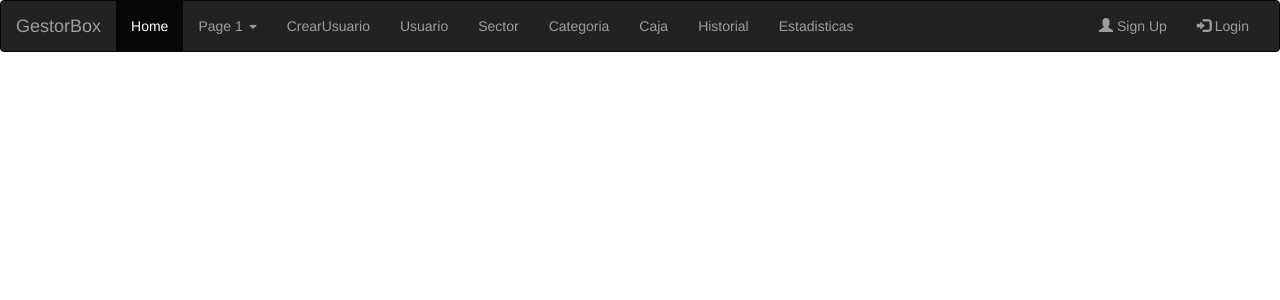
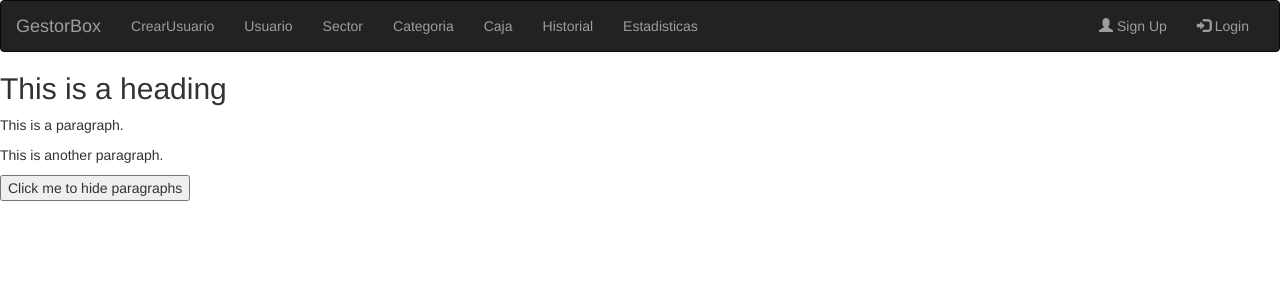
Before and after one commit to JulioCesar1988/GestorBox2018, a PHP site: page /views/estadisticas.php in a window 1280 px wide. Shown: the top 300 px of the page. Run offline with PHP 8.4, Linux system fonts and the light colour scheme.

```diff
--- a/views/estadisticas.php
+++ b/views/estadisticas.php
@@ -2,10 +2,26 @@
 <html>
 <head>
   <title>Diagramas de estadisticas del sistemas </title>
+  <script src="https://ajax.googleapis.com/ajax/libs/jquery/3.3.1/jquery.min.js"></script>
+
+  <script>
+$(document).ready(function(){
+    $("button").click(function(){
+        $("p").hide();
+    });
+});
+</script>
 
 </head>
 <body>
      <?php include '../views/navbar.php';?>
 
+     <h2>This is a heading</h2>
+
+<p>This is a paragraph.</p>
+<p>This is another paragraph.</p>
+
+<button>Click me to hide paragraphs</button>
+
 </body>
 </html>
--- a/views/navbar.php
+++ b/views/navbar.php
@@ -29,14 +29,7 @@
     </div>
     <div class="collapse navbar-collapse" id="myNavbar">
       <ul class="nav navbar-nav">
-        <li class="active"><a href="#">Home</a></li>
-        <li class="dropdown">
-          <a class="dropdown-toggle" data-toggle="dropdown" href="#">Page 1 <span class="caret"></span></a>
-          <ul class="dropdown-menu">
-            <li><a href="#">Page 1-1</a></li>
-            <li><a href="#">Page 1-2</a></li>
-            <li><a href="#">Page 1-3</a></li>
-          </ul>
+
         </li>
              <li><a href="/gestorbox2018/views/add_user.php">CrearUsuario</a></li>
 
```
Also changed, not shown: views/list_users.php (+3 -4 lines).
